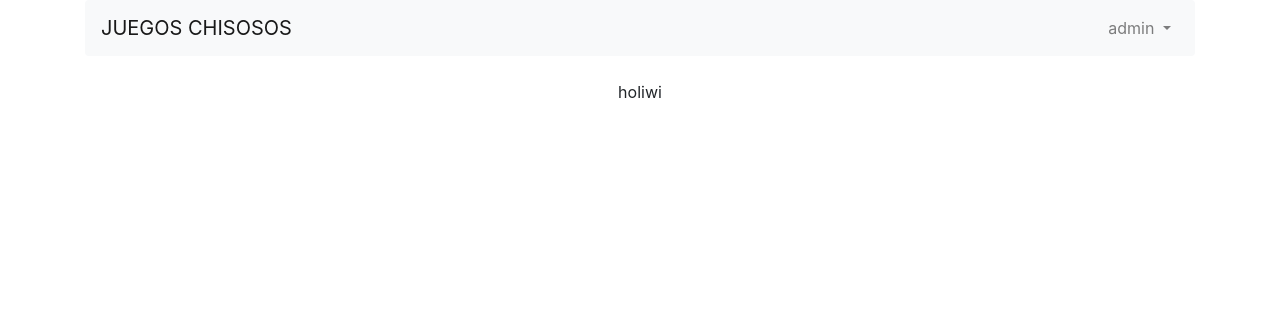
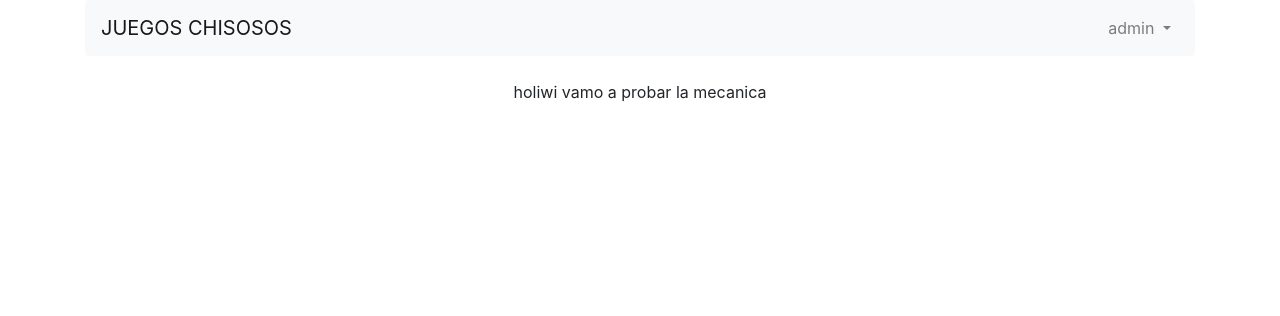
Before and after one commit to jooemp/chisososgame, a Django app: page /admin/ in a window 1280 px wide. Shown: the top 316 px of the page. Run offline with Django 3.2, Linux system fonts and the light colour scheme; a user stored in the database is signed in; some libraries are stand-ins or nearby versions.

Commit message:
se supone q no habria commitsQ

```diff
--- a/backend/AppWeb/dashboard/templates/dashboard/home.html
+++ b/backend/AppWeb/dashboard/templates/dashboard/home.html
@@ -5,6 +5,9 @@
 <div class="text-center mx-auto mt-4 pb-5 mb-5">
   <div class="row justify-content-center">
     holiwi
+    vamo a probar
+    la mecanica
+
   </div>
 </div>
 
```
